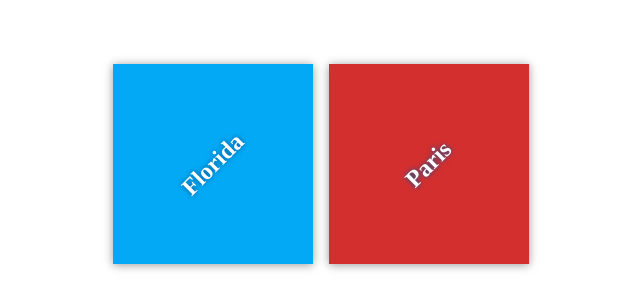
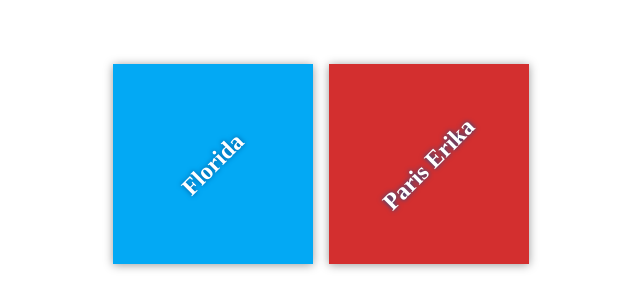
Before and after one commit to ErikaAxity/my-travel-plans, a plain HTML site: page index.html in a window 1280 px wide. Shown: the part 236-544 px from the top of the page, without its empty margins (319-959 px from the left). Drawn offline with Linux system fonts and the light colour scheme.

Commit message:
update pais
update pais

```diff
--- a/index.html
+++ b/index.html
@@ -15,7 +15,7 @@
             </div>
 
             <div class="destination" id="paris">
-                <h2>Paris</h2>
+                <h2>Paris Erika</h2>
             </div>
         </div>
     </div>
```
